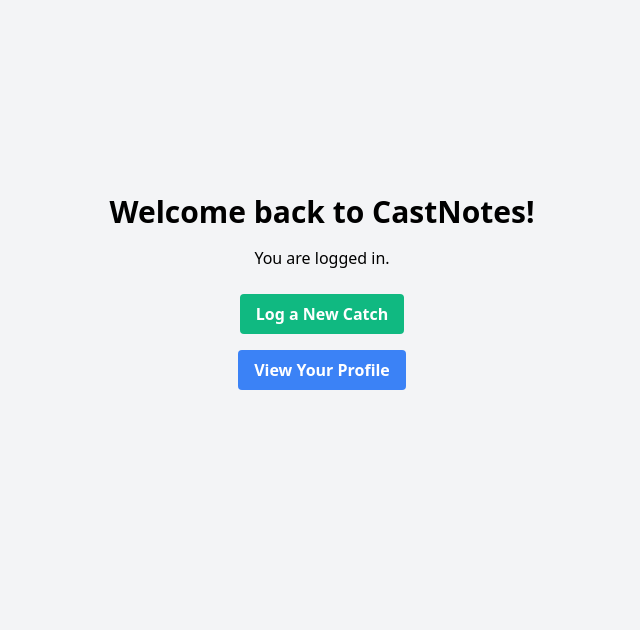
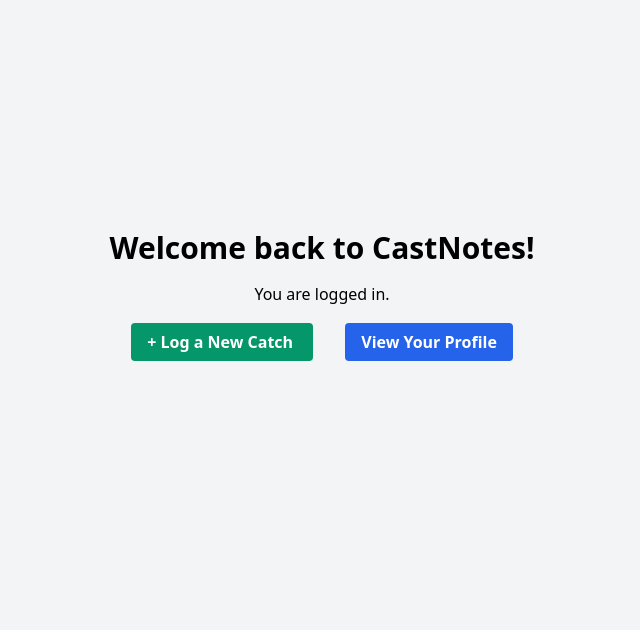
Before and after one commit to mlfbvr/castnotes, a Django app: template angler/templates/angler/home.html in a window 1280 px wide. Shown: the part 212-842 px from the top of the page, without its empty margins (318-958 px from the left). Run offline with Django 5.2, Linux system fonts and the light colour scheme; the template is opened without the code that fills it, so the values that code supplies are empty.

Commit message:
Clean up welcome page and remove debugging code

```diff
--- a/angler/admin.py
+++ b/angler/admin.py
@@ -5,7 +5,6 @@ from django.contrib.admin.sites import AlreadyRegistered
 # Automatically register all models in this app
 app = apps.get_app_config("angler")
 for model in app.get_models():
-    print(model)
     try:
         admin.site.register(model)
     except AlreadyRegistered:
--- a/angler/templates/angler/home.html
+++ b/angler/templates/angler/home.html
@@ -3,11 +3,13 @@
 <div class="flex flex-col items-center justify-center min-h-screen">
   <h1 class="text-3xl font-bold mb-4">Welcome back to CastNotes!</h1>
   <p class="mb-6">You are logged in.</p>
-  <a href="{% url 'log-catch' %}" class="bg-green-500 hover:bg-green-600 text-white font-semibold py-2 px-4 rounded">
-    Log a New Catch
-  </a>
-  <a href="{% url 'profile' %}" class="mt-4 bg-blue-500 hover:bg-blue-600 text-white font-semibold py-2 px-4 rounded">
-    View Your Profile
-  </a>
+  <div>
+    <a href="{% url 'log-catch' %}" class="bg-green-600 hover:bg-green-700 text-white font-semibold py-2 px-4 rounded mx-4">
+      + Log a New Catch
+    </a>
+    <a href="{% url 'profile' %}" class="bg-blue-600 hover:bg-blue-700 text-white font-semibold py-2 px-4 rounded mx-4">
+      View Your Profile
+    </a>
+  </div>
 </div>
 {% endblock %}
```
